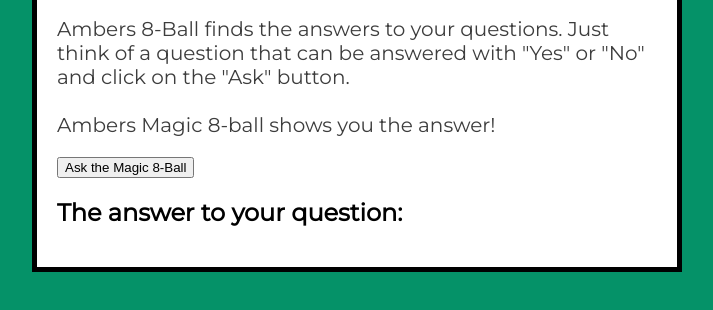
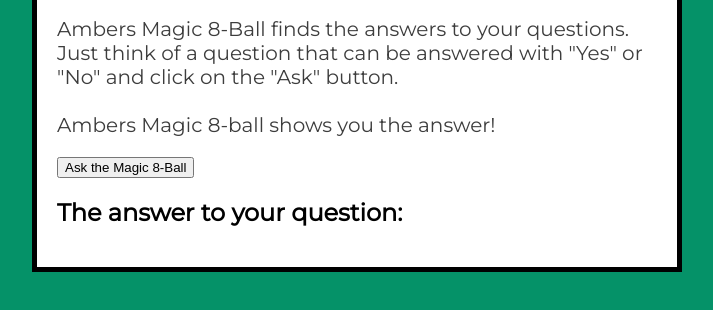
Before and after one commit to ambertaal/magic-eightball, a plain HTML site: page index.html in a window 1280 px wide. Shown: the part 126-436 px from the top of the page, without its empty margins (283-996 px from the left). Drawn offline with Linux system fonts and the light colour scheme.

Commit message:
Added a word

```diff
--- a/index.html
+++ b/index.html
@@ -11,7 +11,7 @@
 <body>
     <h1>Ambers Magic 8-Ball</h1>
     <img src="images/ball.jpeg" alt="magic-eight-ball" width="200" class="box">
-    <p>Ambers 8-Ball finds the answers to your questions. Just think of a question that can be answered with "Yes"
+    <p>Ambers Magic 8-Ball finds the answers to your questions. Just think of a question that can be answered with "Yes"
         or "No" and click on the "Ask" button.
         <br><br>Ambers Magic 8-ball shows you the answer!
     </p>
```
